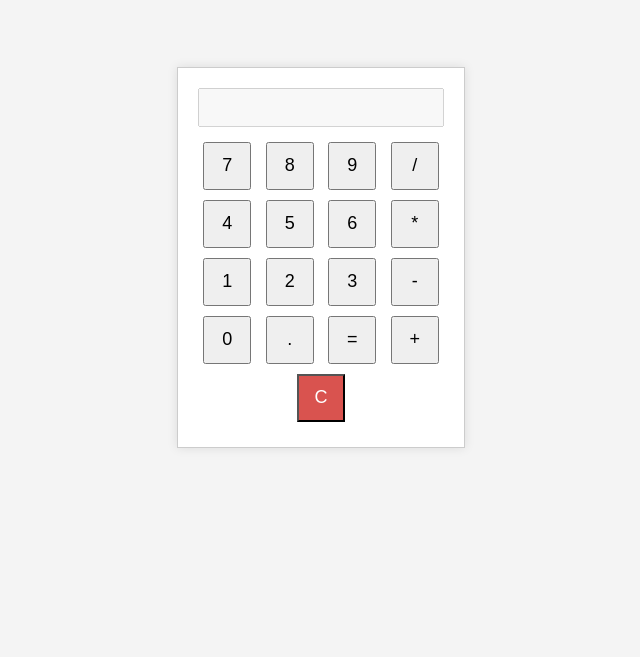
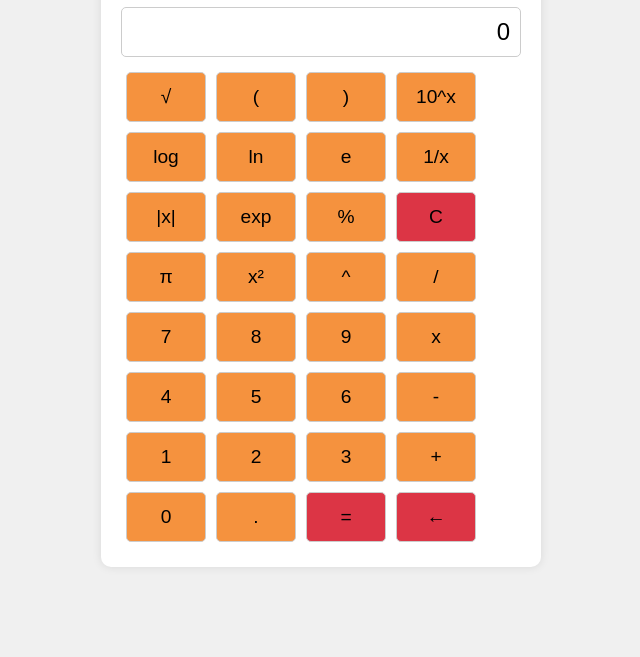
Before and after one commit to AbdallhAmarya/web1, a plain HTML site: page index.html in a window 1280 px wide. Shown: the part 143-800 px from the top of the page, without its empty margins (319-959 px from the left). Drawn offline with Linux system fonts and the light colour scheme.

Commit message:
fix code

```diff
--- a/index.html
+++ b/index.html
@@ -1,106 +1,156 @@
 <!DOCTYPE html>
 <html lang="en">
 <head>
-    <meta charset="UTF-8">
-    <meta name="viewport" content="width=device-width, initial-scale=1.0">
-    <title>Simple Calculator</title>
+    <title>Calculator</title>
     <style>
         body {
+            background-color: #f0f0f0;
             font-family: Arial, sans-serif;
             margin: 0;
             padding: 0;
+        }
+
+        h1 {
+            text-align: center;
+        }
+
+        .calculator-container {
+            max-width: 400px;
+            margin: 50px auto;
+            background-color: #fff;
+            padding: 20px;
+            border-radius: 10px;
+            box-shadow: 0 0 10px rgba(0, 0, 0, 0.1);
+        }
+
+        .display {
+            height: 50px;
+            width: 100%;
+            text-align: end;
+            margin-bottom: 10px;
+            padding: 10px;
+            box-sizing: border-box;
+            border: 1px solid #ccc;
+            border-radius: 5px;
+            font-size: 1.5em;
+        }
+
+        .row {
+            overflow: hidden;
+        }
+
+        .button {
+            float: left;
+            height: 50px;
+            width: 20%;
+            margin: 5px;
+            background-color: #f5923e;
+            border: 1px solid #ccc;
+            border-radius: 5px;
+            font-size: 1.2em;
+            cursor: pointer;
             display: flex;
             justify-content: center;
             align-items: center;
-            height: 100vh;
-            background-color: #f4f4f4;
+            transition: background-color 0.3s ease;
         }
 
-        #calculator {
-            background-color: #fff;
-            border: 1px solid #ccc;
-            box-shadow: 0 0 10px rgba(0, 0, 0, 0.1);
-            padding: 20px;
-            text-align: center;
+        .button:hover {
+            background-color: #fcb679;
         }
 
-        input {
-            width: 100%;
-            padding: 10px;
-            margin-bottom: 10px;
-            box-sizing: border-box;
-        }
-
-        button {
-            width: 48px;
-            height: 48px;
-            font-size: 18px;
-            margin: 5px;
-            cursor: pointer;
-        }
-
-        .row:after {
-            content: "";
-            display: table;
-            clear: both;
-        }
-
-        .clear {
-            background-color: #d9534f;
-            color: #fff;
+        .button.clear {
+            background-color: #dc3545;
         }
     </style>
 </head>
 <body>
-
-<div id="calculator">
-    <input type="text" id="display" disabled>
+    <div class="calculator-container">
+        <h1>Calculator</h1>
+        <div class="display" id="display">0</div>
         <div class="row">
-        <button onclick="appendValue('7')">7</button>
-        <button onclick="appendValue('8')">8</button>
-        <button onclick="appendValue('9')">9</button>
-        <button onclick="appendValue('/')">/</button>
+            <button type="button" class="button" onclick="appendToDisplay('Math.sqrt(')">√</button>
+            <button type="button" class="button" onclick="appendToDisplay('(')">(</button>
+            <button type="button" class="button" onclick="appendToDisplay(')')">)</button>
+            <button type="button" class="button" onclick="appendToDisplay('Math.pow(10,')">10^x</button>
         </div>
         <div class="row">
-        <button onclick="appendValue('4')">4</button>
-        <button onclick="appendValue('5')">5</button>
-        <button onclick="appendValue('6')">6</button>
-        <button onclick="appendValue('*')">*</button>
+            <button type="button" class="button" onclick="appendToDisplay('Math.log10(')">log</button>
+            <button type="button" class="button" onclick="appendToDisplay('Math.log(')">ln</button>
+            <button type="button" class="button" onclick="appendToDisplay('Math.E')">e</button>
+            <button type="button" class="button" onclick="appendToDisplay('1/')">1/x</button>
+        </div>
+
+        <div class="row">
+            <button type="button" class="button" onclick="appendToDisplay('Math.abs(')">|x|</button>
+            <button type="button" class="button" onclick="appendToDisplay('Math.exp(')">exp</button>
+            <button type="button" class="button" onclick="appendToDisplay('%')">%</button>
+            <button type="button" class="button clear " onclick="clearDisplay()">C</button>
         </div>
         <div class="row">
-        <button onclick="appendValue('1')">1</button>
-        <button onclick="appendValue('2')">2</button>
-        <button onclick="appendValue('3')">3</button>
-        <button onclick="appendValue('-')">-</button>
+            <button type="button" class="button" onclick="appendToDisplay('Math.PI')">π</button>
+            <button type="button" class="button" onclick="appendToDisplay('**2')">x²</button>
+            <button type="button" class="button" onclick="appendToDisplay('')">^</button>
+            <button type="button" class="button " onclick="appendToDisplay('/')">/</button>
         </div>
         <div class="row">
-        <button onclick="appendValue('0')">0</button>
-        <button onclick="appendValue('.')">.</button>
-        <button onclick="calculate()">=</button>
-        <button onclick="appendValue('+')">+</button>
+            <button type="button" class="button" onclick="appendToDisplay('7')">7</button>
+            <button type="button" class="button" onclick="appendToDisplay('8')">8</button>
+            <button type="button" class="button" onclick="appendToDisplay('9')">9</button>
+            <button type="button" class="button " onclick="appendToDisplay('*')">x</button>
         </div>
         <div class="row">
-        <button onclick="clearDisplay()" class="clear">C</button>
+            <button type="button" class="button" onclick="appendToDisplay('4')">4</button>
+            <button type="button" class="button" onclick="appendToDisplay('5')">5</button>
+            <button type="button" class="button" onclick="appendToDisplay('6')">6</button>
+            <button type="button" class="button " onclick="appendToDisplay('-')">-</button>
+        </div>
+        <div class="row">
+            <button type="button" class="button" onclick="appendToDisplay('1')">1</button>
+            <button type="button" class="button" onclick="appendToDisplay('2')">2</button>
+            <button type="button" class="button" onclick="appendToDisplay('3')">3</button>
+            <button type="button" class="button " onclick="appendToDisplay('+')">+</button>
+        </div>
+        <div class="row">
+            <button type="button" class="button" onclick="appendToDisplay('0')">0</button>
+            <button type="button" class="button" onclick="appendToDisplay('.')">.</button>
+            <button type="button" class="button clear"  onclick="calculateResult()">=</button>
+            <button type="button" class="button clear" onclick="eraseLast()">←</button>
         </div>
     </div>
 
     <script>
-    function appendValue(value) {
-        document.getElementById('display').value += value;
-    }
+        let display = document.getElementById('display');
 
-    function calculate() {
-        try {
-            document.getElementById('display').value = eval(document.getElementById('display').value);
-        } catch (error) {
-            document.getElementById('display').value = 'Error';
+        function appendToDisplay(value) {
+            if (display.textContent === '0' || display.textContent === 'Error') {
+                display.textContent = value;
+            } else {
+                display.textContent += value;
             }
         }
 
         function clearDisplay() {
-        document.getElementById('display').value = '';
+            display.textContent = '0';
+        }
+
+        function calculateResult() {
+            try {
+                display.textContent = eval(display.textContent);
+            } catch (error) {
+                display.textContent = 'Error';
+            }
+        }
+
+        function eraseLast() {
+        let currentText = display.textContent;
+        if (currentText !== 'Error') {
+            display.textContent = currentText.slice(0, -1); // Remove the last character
+            if (display.textContent === '') {
+                display.textContent = '0';
+            }
+        }
     }
     </script>
-
 </body>
 </html>
```
Also changed, not shown: 1 other file. Lines whose indentation alone changed are shown as unchanged.
